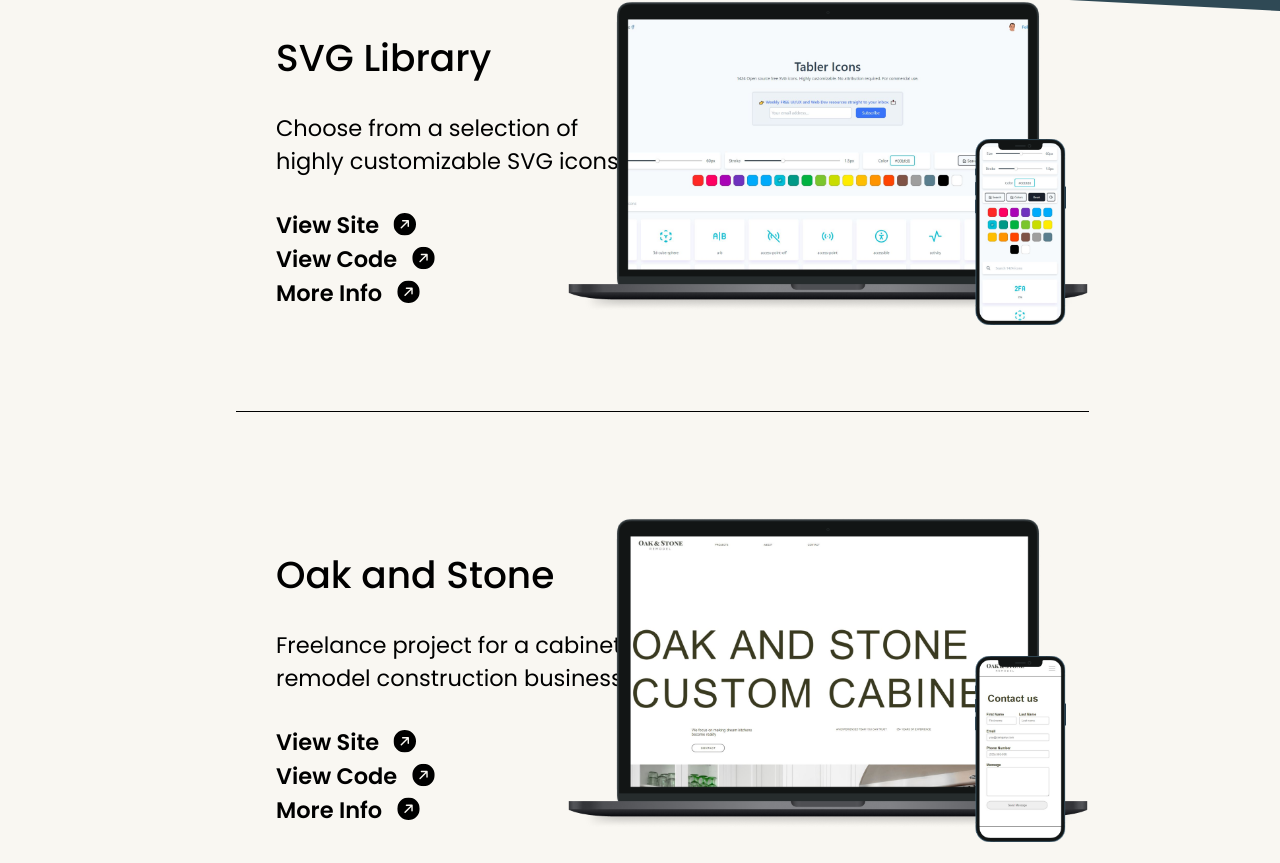
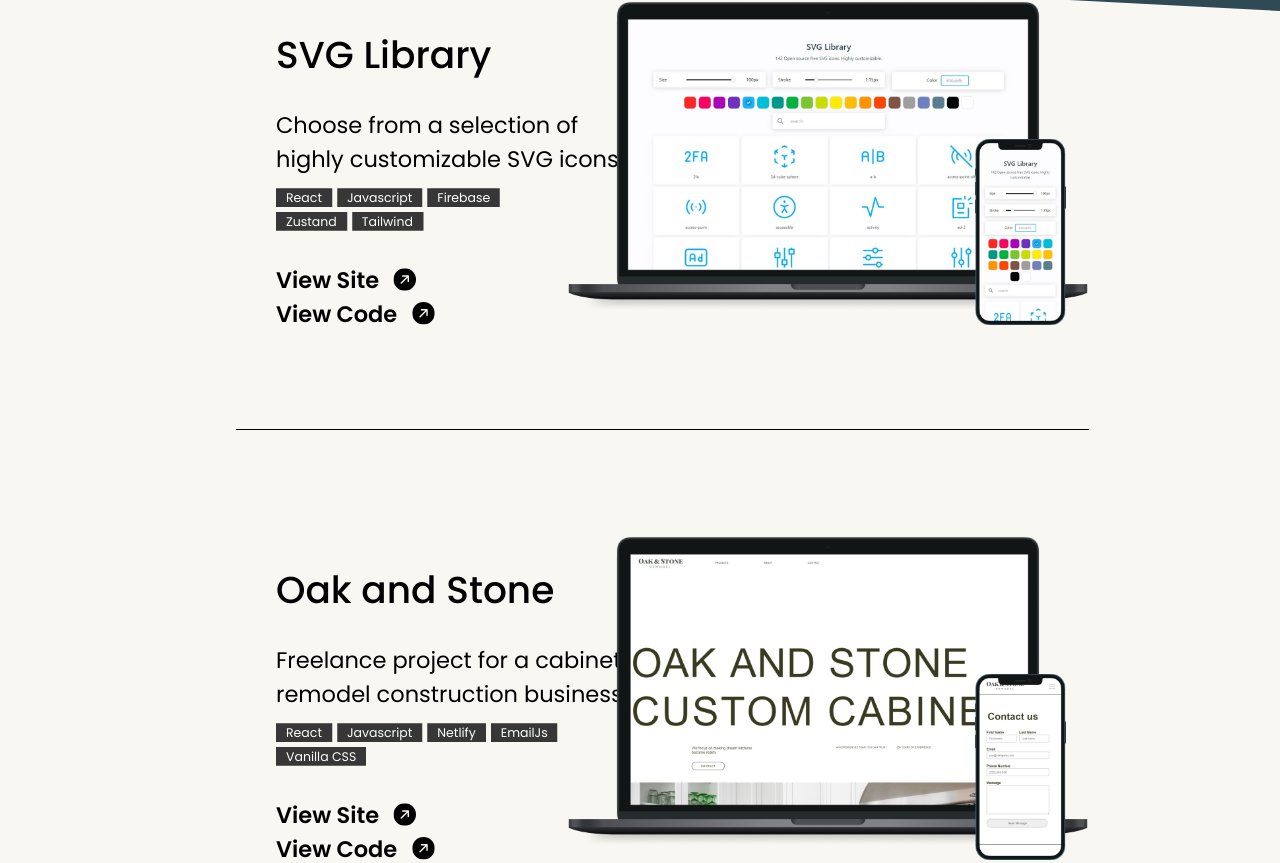
Before and after one commit to JadenFicklin/JadenFicklin, a React (Create React App) app: page / in a window 1280 px wide. Shown: the part 1077-1940 px from the top of the page. Built offline with nearby package versions, Linux system fonts and the light colour scheme.

Commit message:
style updates

```diff
--- a/src/pages/About/Introduction/index.js
+++ b/src/pages/About/Introduction/index.js
@@ -22,16 +22,18 @@
                     <p className="mt-3">My name is Jaden Ficklin</p>
                 </h1>
                 <p className="mt-7 md:text-[16px]">
-                    I love building websites using modular, clean, and reusable
-                    code that is easy to reconstruct if needed.<br></br>
-                    <br></br> I'm constantly learning new ways to make my code
-                    better and more efficient. Working in a team environment is
-                    my favorite part of the job, and I thrive on collaborating
-                    with others to achieve great results.<br></br>
-                    <br></br> My passion for web development drives me to stay
-                    up-to-date with the latest technologies and best practices.
-                    I believe that my dedication to producing high-quality work
-                    makes me a valuable asset to any web development project.
+                    I'm passionate about crafting websites using modular, clean,
+                    and reusable code. <br></br>
+                    <br></br> I find that I am constantly coding in my free
+                    time. This propels me towards continuous learning and
+                    self-improvement. I have 3 older brothers who are also
+                    website developers, their encouragement inspires me to push
+                    the boundaries of programming. <br></br>
+                    <br></br>
+                    Above all, I firmly believe in the power of collaboration
+                    and learning from fellow developers. Embracing guidance and
+                    exchanging ideas with others will lead to mutual growth and
+                    ultimately, better results.
                 </p>
                 {/* links */}
                 <div className="flex flex-wrap mt-6 font-semibold">
--- a/src/pages/Contact/ContactInfo.js
+++ b/src/pages/Contact/ContactInfo.js
@@ -41,7 +41,7 @@
         setSuccess(true);
         setTimeout(() => {
             setSuccess(false);
-        }, 3000);
+        }, 2000);
     };
 
     const sendEmail = (e) => {
--- a/src/pages/Landing/Introduction/index.js
+++ b/src/pages/Landing/Introduction/index.js
@@ -1,4 +1,4 @@
-import React, { useState } from 'react';
+import React from 'react';
 import Links from '../../../components/Links';
 import Nav from '../../../components/Nav';
 import HoverImage from '../../../customComponents/HoverImage';
@@ -14,13 +14,13 @@
     const handleMouseEnter = () => {
         setOpacity(0.1);
         const cursorFollower = document.querySelector('.cursor-follower');
-        cursorFollower.style.transform = 'translate(-50%, -50%) scale(1)'; // Animate the size using scale
+        cursorFollower.style.transform = 'translate(-50%, -50%) scale(1)';
     };
 
     const handleMouseLeave = () => {
         setOpacity(1);
         const cursorFollower = document.querySelector('.cursor-follower');
-        cursorFollower.style.transform = 'translate(-50%, -50%) scale(0)'; // Reset the size using scale
+        cursorFollower.style.transform = 'translate(-50%, -50%) scale(0)';
     };
 
     const scrollToNextSection = () => {
--- a/src/pages/Landing/Works/Project.js
+++ b/src/pages/Landing/Works/Project.js
@@ -1,7 +1,10 @@
 import React from 'react';
 import { BsFillArrowUpRightCircleFill } from 'react-icons/bs';
 
-const Project = ({ project }) => (
+const Project = ({ project }) => {
+    console.log(project.languagesUsed);
+
+    return (
         <div className="z-20 grid w-full grid-cols-1 h-min md:grid-cols-2 md:mx-auto">
             <a
                 href={project.viewSite}
@@ -16,11 +19,22 @@
                         backgroundPosition: 'center',
                         backgroundRepeat: 'no-repeat'
                     }}
-                className="mx-auto -mt-32 w-[90%] md:m-auto md:mt-20 md:scale-125 xl:mt-5 xl:scale-[135%] relative"></div>
+                    className="mx-auto -mt-32 w-[90%] md:m-auto md:mt-20 md:scale-125 xl:mt-5 xl:scale-[135%] relative hover:scale-105 md:hover:scale-[130%] xl:hover:scale-[140%] duration-300"></div>
             </a>
             <div className="w-9/12 mx-auto mt-10 xl:scale-125 xl:ml-32">
                 <h3 className="text-3xl font-medium">{project.name}</h3>
-            <p className=" text-[18px] mt-6 max-w-[300px]">{project.subtext}</p>
+                <p className=" text-[18px] mt-6 max-w-[300px]">
+                    {project.subtext}
+                </p>
+                <div className="w-[75%] mt-2">
+                    <div className="flex flex-wrap">
+                        {project.languagesUsed.map((item) => (
+                            <div className="bg-[#373737] px-2 mr-1 my-[2px] text-white w-min text-[10px] flex whitespace-nowrap cursor-default">
+                                {item}
+                            </div>
+                        ))}
+                    </div>
+                </div>
                 <div className="text-[18px] font-semibold flex flex-wrap mt-6">
                     <a
                         href={project.viewSite}
@@ -42,15 +56,9 @@
                             <BsFillArrowUpRightCircleFill className="inline ml-3 -mt-1" />
                         </span>
                     </a>
-                <button className="flex self-start w-full relative ease-in-out duration-200 hover:text-[#0094FF]">
-                    More Info
-                    <span>
-                        <BsFillArrowUpRightCircleFill className="inline ml-3 -mt-1 duration-200" />
-                    </span>
-                </button>
                 </div>
             </div>
         </div>
     );
-
+};
 export default Project;
--- a/src/pages/Landing/Works/index.js
+++ b/src/pages/Landing/Works/index.js
@@ -19,15 +19,15 @@
             image: svgApp,
             name: 'SVG Library',
             subtext: 'Choose from a selection of highly customizable SVG icons',
-            viewSite: 'https://tablericons.com/',
-            viewCode: 'github.com',
+            viewSite: 'https://svg-library.web.app',
+            viewCode: 'https://github.com/JadenFicklin/svg-library',
             moreInfo: 'this is a project that used xyz..',
             languagesUsed: [
                 'React',
                 'Javascript',
-                'Tailwind',
                 'Firebase',
-                'Zustand'
+                'Zustand',
+                'Tailwind'
             ]
         },
         {
@@ -38,7 +38,13 @@
             viewSite: 'https://oakandstone.netlify.app/',
             viewCode: 'https://github.com/JadenFicklin/Oak-n-stone',
             moreInfo: 'this is a project that used xyz..',
-            languagesUsed: ['React', 'Javascript', 'Netlify']
+            languagesUsed: [
+                'React',
+                'Javascript',
+                'Netlify',
+                'EmailJs',
+                'Vanilla CSS'
+            ]
         }
     ];
 
```
Also changed, not shown: src/pages/Landing/images/svgApp.png. Lines whose indentation alone changed are shown as unchanged.
